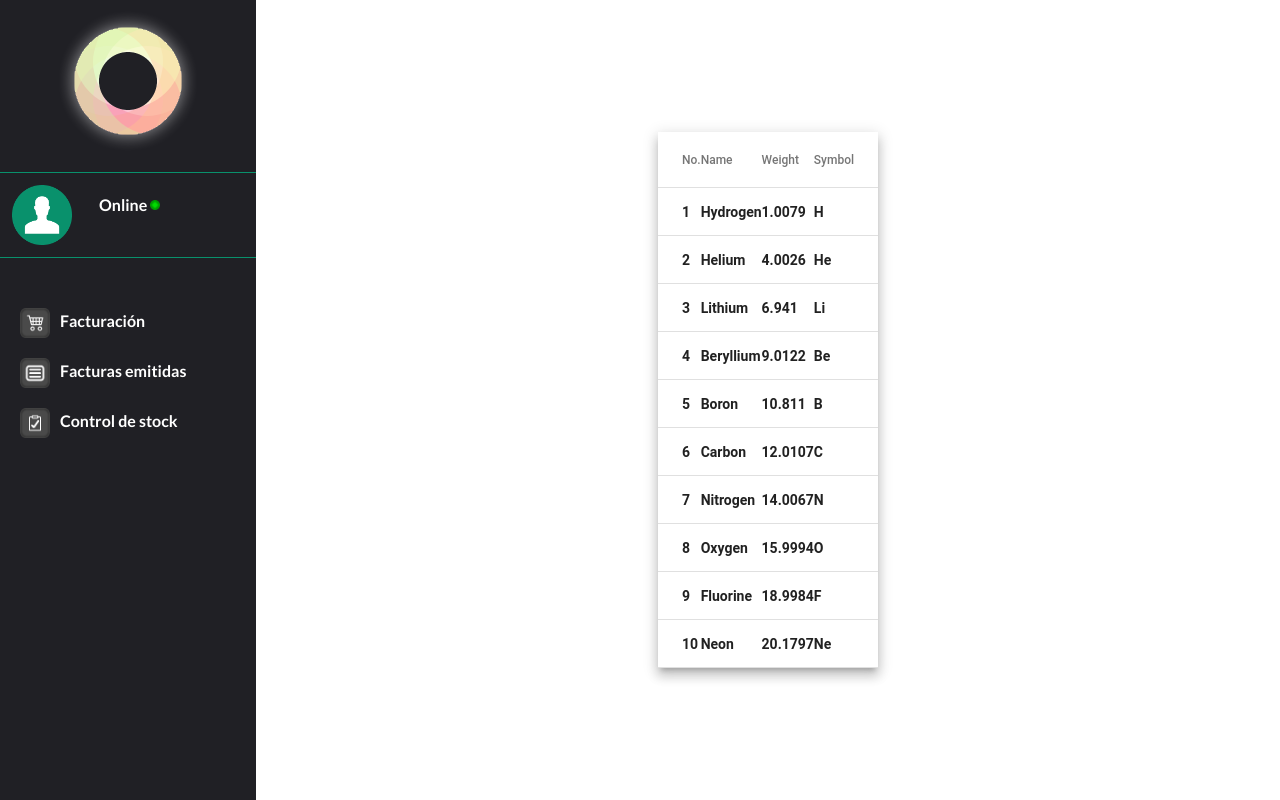
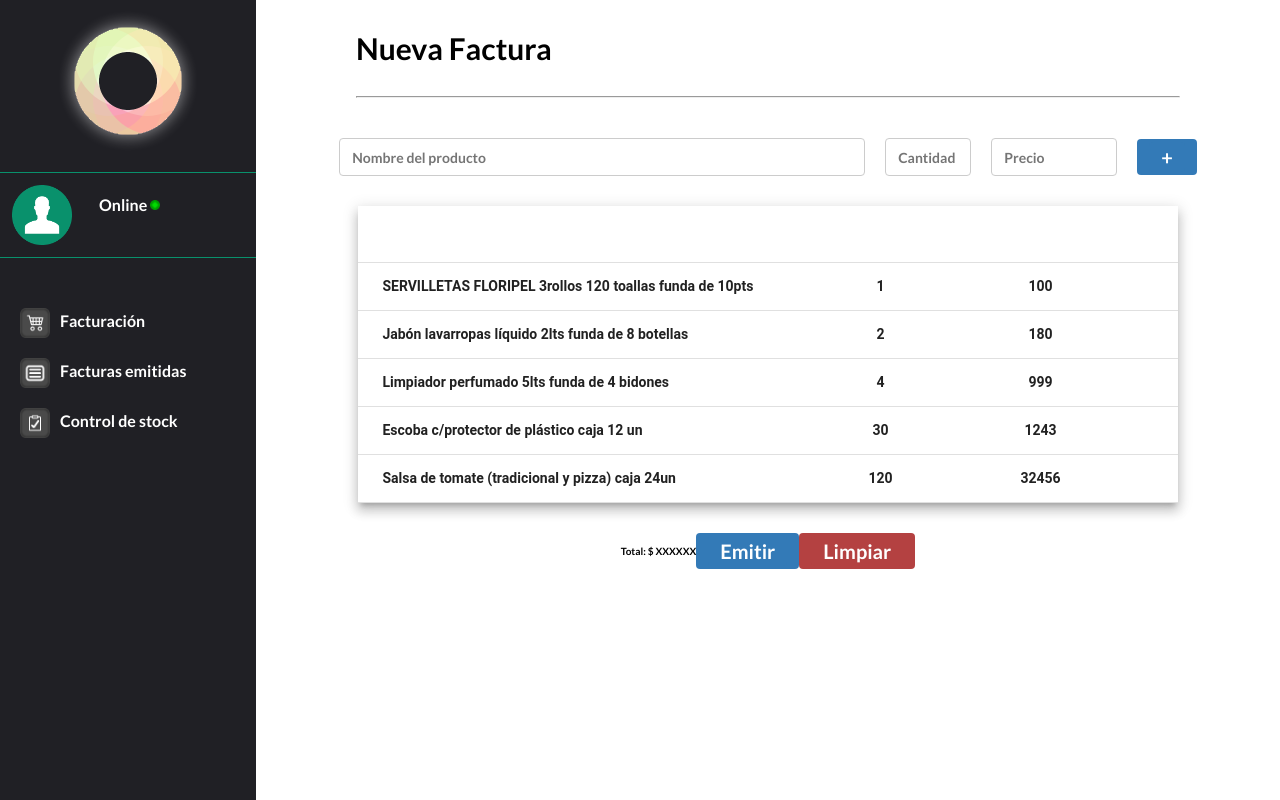
Before and after one commit to GonzaloMCG/ProyectoEmpresas, an Angular app in the folder facturacion-web/: page /landing/home-page in a window 1280 px wide. Shown: the top 800 px of the page. Built offline with nearby package versions, Linux system fonts and the light colour scheme.

Commit message:
Modificando la Tabla de Facturación
Modificando la Tabla de Facturación

```diff
--- a/facturacion-web/src/app/landing/invoicing-page/invoicing-page.component.html
+++ b/facturacion-web/src/app/landing/invoicing-page/invoicing-page.component.html
@@ -1,30 +1,62 @@
+<div class="form-row">
+  <h1>Nueva Factura</h1>
+</div>
+<hr class="line">
+<div class="container">
+  <div class="item">
+    <input id="product" class="input input-name" type="text" placeholder="Nombre del producto">
+  </div>
+  <div class="item quantityColumn">
+    <input id="count" class="input input-quantity" type="text" placeholder="Cantidad">
+  </div>
+  <div class="item">
+    <span></span>
+    <input id="price" class="input input-price" type="text" placeholder="Precio">
+  </div>
+  <div class="item">
+    <button class="buttonAdd">
+      <a class="buttonAdd">+</a>
+    </button>
+  </div>
+</div>
+
 <div class="invoicing-container">
   <table mat-table [dataSource]="dataSource" class="mat-elevation-z8">
-    <!-- Position Column -->
-    <ng-container matColumnDef="position">
-      <th mat-header-cell *matHeaderCellDef> No. </th>
-      <td mat-cell *matCellDef="let element"> {{element.position}} </td>
-    </ng-container>
 
     <!-- Name Column -->
     <ng-container matColumnDef="name">
-      <th mat-header-cell *matHeaderCellDef> Name </th>
+      <th mat-header-cell *matHeaderCellDef></th>
       <td mat-cell *matCellDef="let element"> {{element.name}} </td>
     </ng-container>
 
     <!-- Weight Column -->
-    <ng-container matColumnDef="weight">
-      <th mat-header-cell *matHeaderCellDef> Weight </th>
-      <td mat-cell *matCellDef="let element"> {{element.weight}} </td>
+    <ng-container matColumnDef="quantity">
+      <th mat-header-cell *matHeaderCellDef></th>
+      <td mat-cell *matCellDef="let element"> {{element.quantity}} </td>
     </ng-container>
 
     <!-- Symbol Column -->
-    <ng-container matColumnDef="symbol">
-      <th mat-header-cell *matHeaderCellDef> Symbol </th>
-      <td mat-cell *matCellDef="let element"> {{element.symbol}} </td>
+    <ng-container matColumnDef="price">
+      <th mat-header-cell *matHeaderCellDef></th>
+      <td mat-cell *matCellDef="let element"> {{element.price}} </td>
     </ng-container>
 
     <tr mat-header-row *matHeaderRowDef="displayedColumns"></tr>
     <tr mat-row *matRowDef="let row; columns: displayedColumns;"></tr>
   </table>
 </div>
+
+<div class="container">
+  <div>
+    <span>Total: </span>
+    <span>$ XXXXXX </span>
+  </div>
+  <div>
+    <button class="buttonAdd">
+      <a class="buttonAdd">Emitir</a>
+    </button>
+    <button class="buttonDel">
+      <a class="buttonDel">Limpiar</a>
+    </button>
+  </div>
+</div>
--- a/facturacion-web/src/app/landing/invoicing-page/invoicing-page.component.scss
+++ b/facturacion-web/src/app/landing/invoicing-page/invoicing-page.component.scss
@@ -1,11 +1,91 @@
+@import 'colors';
+
 :host {
   flex: 0.8;
 }
 
+.form-row{
+  font-size: 3em;
+  padding: 3rem 0 1rem 10rem;
+}
+
+.line {
+  margin-right: 10rem;
+  margin-left: 10rem;
+  margin-top: 2rem;
+  margin-bottom: 2rem;
+}
+
 .invoicing-container {
-  width: 100%;
+  width: 80%;
   display: flex;
+  flex-direction: column;
+  margin:1rem auto;
+  padding: 1rem;
+}
+
+.container {
+  padding-top: 1rem;
+  display:flex;
+  flex-wrap: wrap;
   justify-content: center;
   align-items: center;
-  height: 100%;
+  align-content: space-between
 }
+
+.item {
+  flex: 0 0 auto;
+  margin: 10px;
+  font-size: 1.5em;
+}
+
+.input {
+  height: 34px;
+  padding: 1px 12px;
+  font-size: 14px;
+  border: 1px solid #ccc;
+  border-radius: 4px;
+
+  &.input-name{
+    width: 50rem;
+  }
+
+  &.input-quantity{
+    width: 6rem;
+  }
+
+  &.input-price{
+    width: 10rem;
+  }
+}
+
+.buttonAdd{
+  color: $white-color;
+  background-color: #337ab7;
+  display: inline-block;
+  padding: 0.3rem 1.2rem;
+  font-size: 2rem;
+  border-radius: 0.4rem;
+}
+
+.buttonDel{
+  color: $white-color;
+  background-color: #b44141;
+  display: inline-block;
+  padding: 0.3rem 1.2rem;
+  font-size: 2rem;
+  border-radius: 0.4rem;
+}
+
+.mat-column-name {
+width: 58%;
+}
+
+.mat-column-quantity{
+  text-align: center;
+
+}
+
+.mat-column-price{
+  text-align: center;
+}
--- a/facturacion-web/src/app/landing/invoicing-page/invoicing-page.component.ts
+++ b/facturacion-web/src/app/landing/invoicing-page/invoicing-page.component.ts
@@ -9,21 +9,17 @@ import { MatTableDataSource } from '@angular/material/table'
 
 export class InvoicingPageComponent {
   public dataSource = new MatTableDataSource();
-  public displayedColumns: string[] = ['position', 'name', 'weight', 'symbol'];
+  public displayedColumns: string[] = ['name', 'quantity', 'price'];
   public data = [
-    { position: 1, name: 'Hydrogen', weight: 1.0079, symbol: 'H' },
-    { position: 2, name: 'Helium', weight: 4.0026, symbol: 'He' },
-    { position: 3, name: 'Lithium', weight: 6.941, symbol: 'Li' },
-    { position: 4, name: 'Beryllium', weight: 9.0122, symbol: 'Be' },
-    { position: 5, name: 'Boron', weight: 10.811, symbol: 'B' },
-    { position: 6, name: 'Carbon', weight: 12.0107, symbol: 'C' },
-    { position: 7, name: 'Nitrogen', weight: 14.0067, symbol: 'N' },
-    { position: 8, name: 'Oxygen', weight: 15.9994, symbol: 'O' },
-    { position: 9, name: 'Fluorine', weight: 18.9984, symbol: 'F' },
-    { position: 10, name: 'Neon', weight: 20.1797, symbol: 'Ne' },
+    { name: 'SERVILLETAS FLORIPEL 3rollos 120 toallas funda de 10pts', quantity: 1, price: '100' },
+    { name: 'Jabón lavarropas líquido 2lts funda de 8 botellas ', quantity: 2, price: '180' },
+    { position: 3, name: 'Limpiador perfumado 5lts funda de 4 bidones ', quantity: 4, price: '999' },
+    { position: 4, name: 'Escoba c/protector de plástico caja 12 un ', quantity: 30, price: '1243' },
+    { position: 5, name: 'Salsa de tomate (tradicional y pizza) caja 24un ', quantity: 120, price: '32456' },
   ];
 
   constructor() {
     this.dataSource.data = this.data;
   }
+
 }
```
